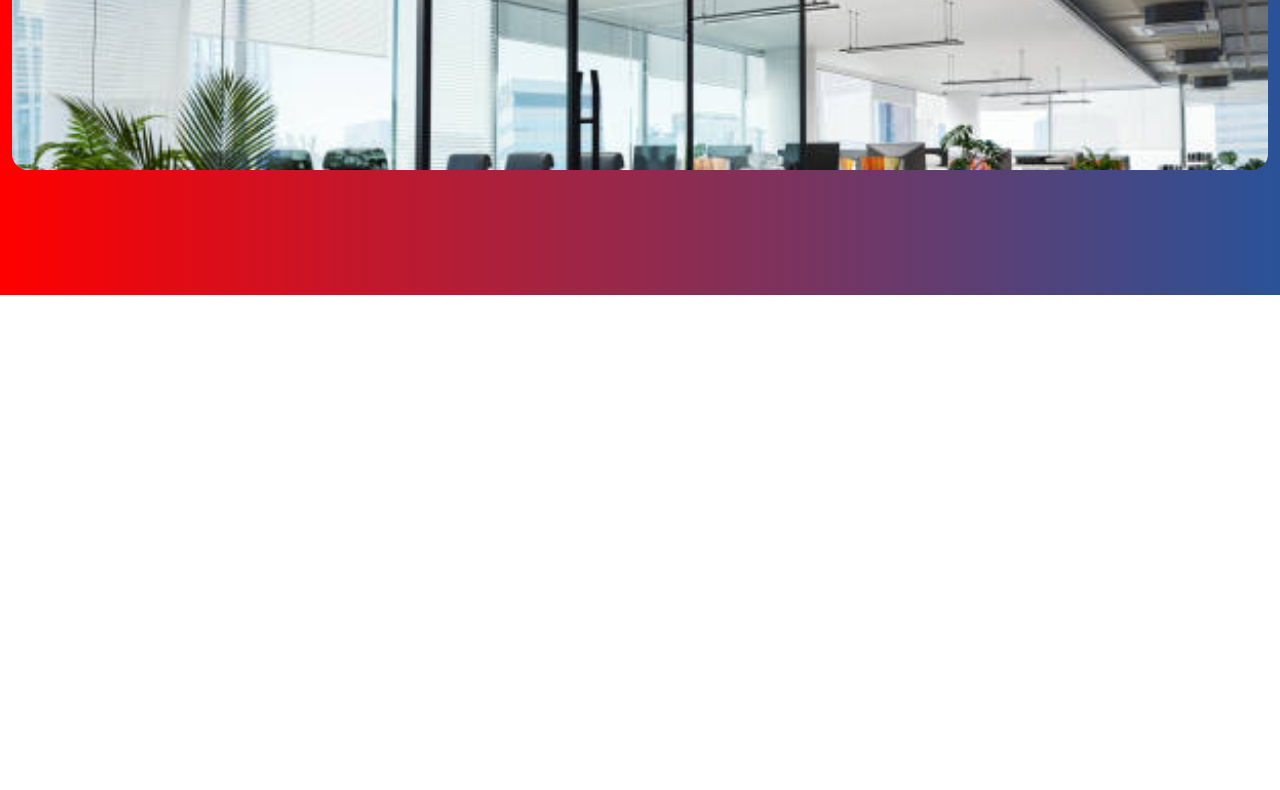
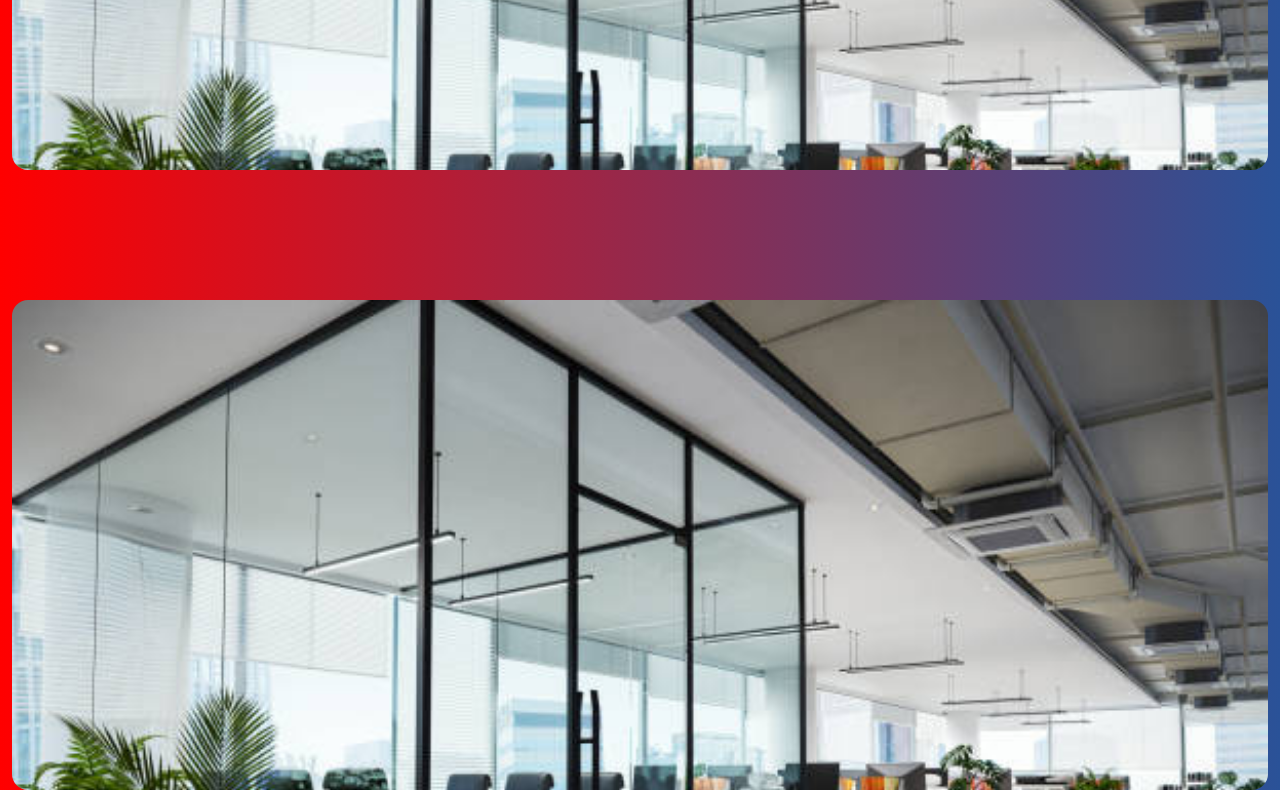
Before and after one commit to mtralla1/Erronka1, a plain HTML site: page web_orrialdea/index.html in a window 1280 px wide. Shown: the part 505-1295 px from the top of the page. Before the commit the page ends 800 px from the top, so only its background shows below. Drawn offline with Linux system fonts and the light colour scheme.

Commit message:
.klase2 gehitu dugu

```diff
--- a/web_orrialdea/estiloak.css
+++ b/web_orrialdea/estiloak.css
@@ -46,7 +46,6 @@ body {
     background-size: 100%;
     transition: 1s;
 
-
 }
 
 .klase1:hover{
@@ -64,14 +63,18 @@ body {
     transition: 1s;
 }
 
-.klase1 h1{
-    opacity: 100%;
-}
-
 .klase2{
-    display: block;
-    height: 90px;
+    padding:20px;
+    margin-top:650px;
+    height: 450px;
+    background-image: url(irudiak/imagen\ de\ fondo\ de\ pagina.jpg);
     width: 95%;
-    background-color: aqua;
+    position: absolute;
+    left: 50%;
+    top: 50%;
+    transform: translate(-50%, -50%);
+    border-radius: 1em;
+    background-size: 100%;
+    transition: 1s;
 
 }
```
